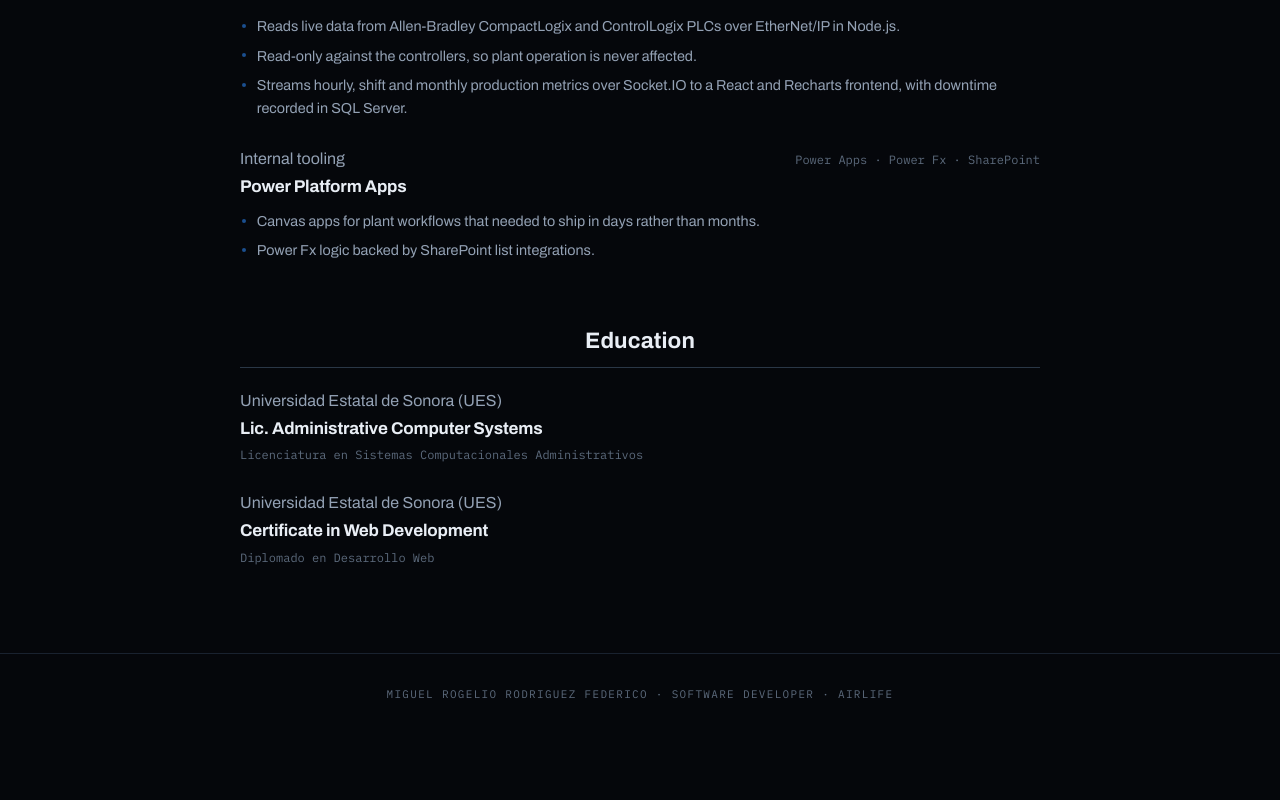
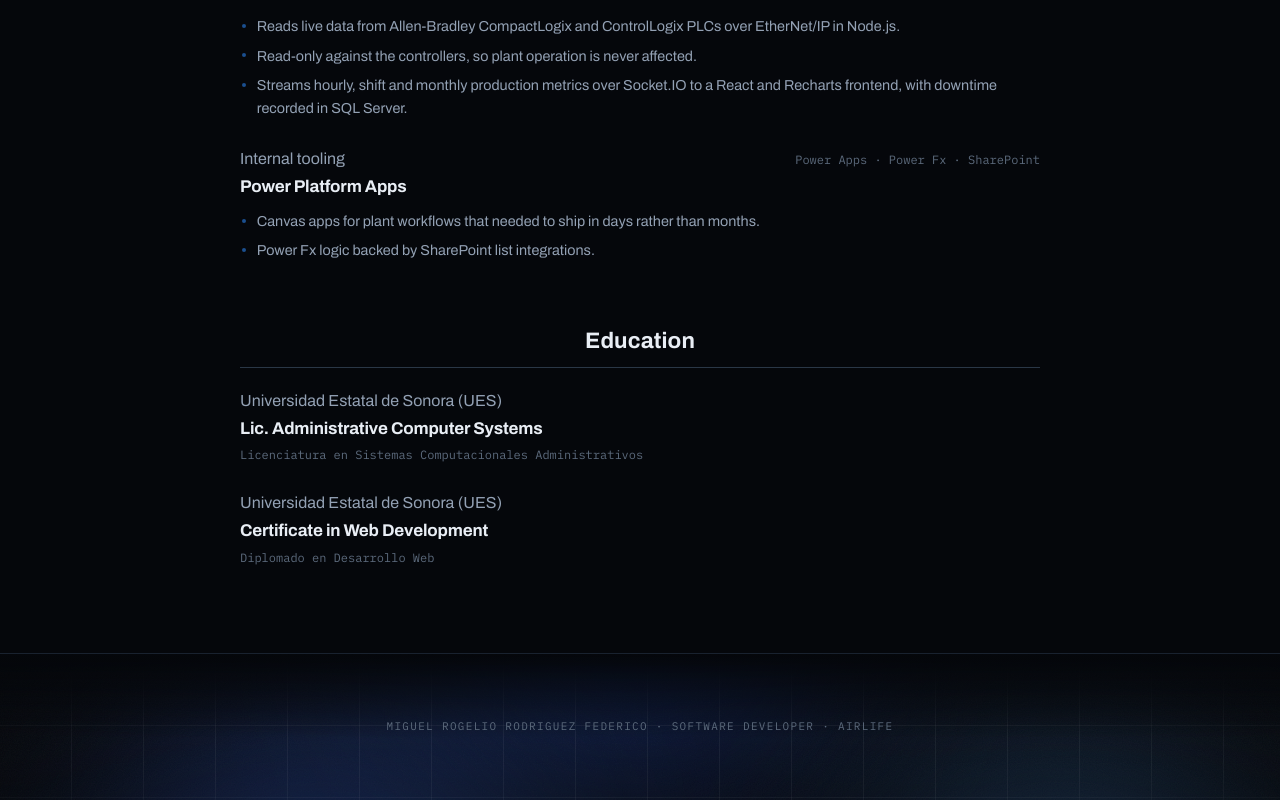
Before and after one commit to MiguelRogelio/curriculum, a React (Vite) app: page / in a window 1280 px wide. Shown: the part 2034-2834 px from the top of the page. Before the commit the page ends 2802 px from the top, so only its background shows below. Built offline with nearby package versions, Linux system fonts and the light colour scheme.

Commit message:
Enhance Footer and AuroraField components with styling and structure improvements

```diff
--- a/src/components/Footer.tsx
+++ b/src/components/Footer.tsx
@@ -1,8 +1,10 @@
 import { profile } from '../data/profile.ts'
+import { AuroraField } from './Masthead.tsx'
 
 export function Footer() {
   return (
     <footer className="foot">
+      <AuroraField variant="foot" />
       <p className="foot-meta">
         {profile.name} · {profile.role} · {profile.company}
       </p>
--- a/src/components/Masthead.tsx
+++ b/src/components/Masthead.tsx
@@ -3,10 +3,11 @@ import { profile } from '../data/profile.ts'
 /**
  * Light drifting behind a faint grid. Pure CSS: three blurred radial sources on
  * long, offset loops, so it animates transform only and never touches layout.
+ * Shared with the footer, which flips the fade via the `aurora--foot` modifier.
  */
-function AuroraField() {
+export function AuroraField({ variant }: { variant?: 'foot' }) {
   return (
-    <div className="aurora">
+    <div className={variant === 'foot' ? 'aurora aurora--foot' : 'aurora'}>
       <div className="aurora-blob aurora-blob--royal" />
       <div className="aurora-blob aurora-blob--azure" />
       <div className="aurora-blob aurora-blob--indigo" />
--- a/src/styles/global.css
+++ b/src/styles/global.css
@@ -423,10 +423,23 @@ ol {
    Footer
    ========================================================================== */
 .foot {
+  position: relative;
+  isolation: isolate;
+  overflow: hidden;
   margin-top: clamp(2rem, 5vw, 3.5rem);
   border-top: 1px solid var(--line);
-  padding-block: 2rem clamp(2.5rem, 6vw, 4rem);
+  padding-block: clamp(2.5rem, 6vw, 4rem);
   text-align: center;
+}
+
+/* The masthead field, mirrored: light and grid anchored low, fading upward so
+   the page closes the way it opens. */
+.aurora--foot .aurora-grid {
+  mask-image: radial-gradient(120% 95% at 50% 72%, #000 30%, transparent 78%);
+}
+
+.aurora--foot .aurora-fade {
+  background: linear-gradient(to top, rgb(5 7 11 / 0.2) 0%, rgb(5 7 11 / 0.05) 42%, var(--void) 100%);
 }
 
 .foot-meta {
```
